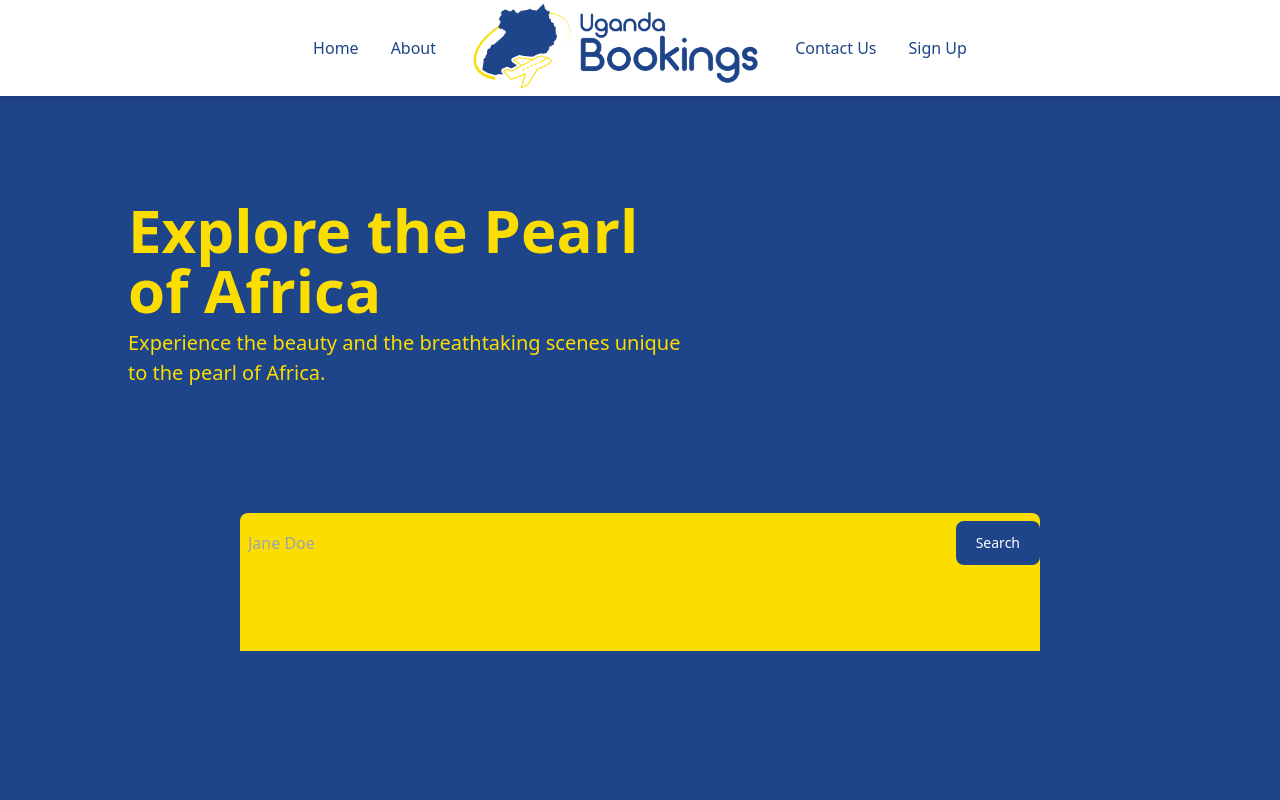
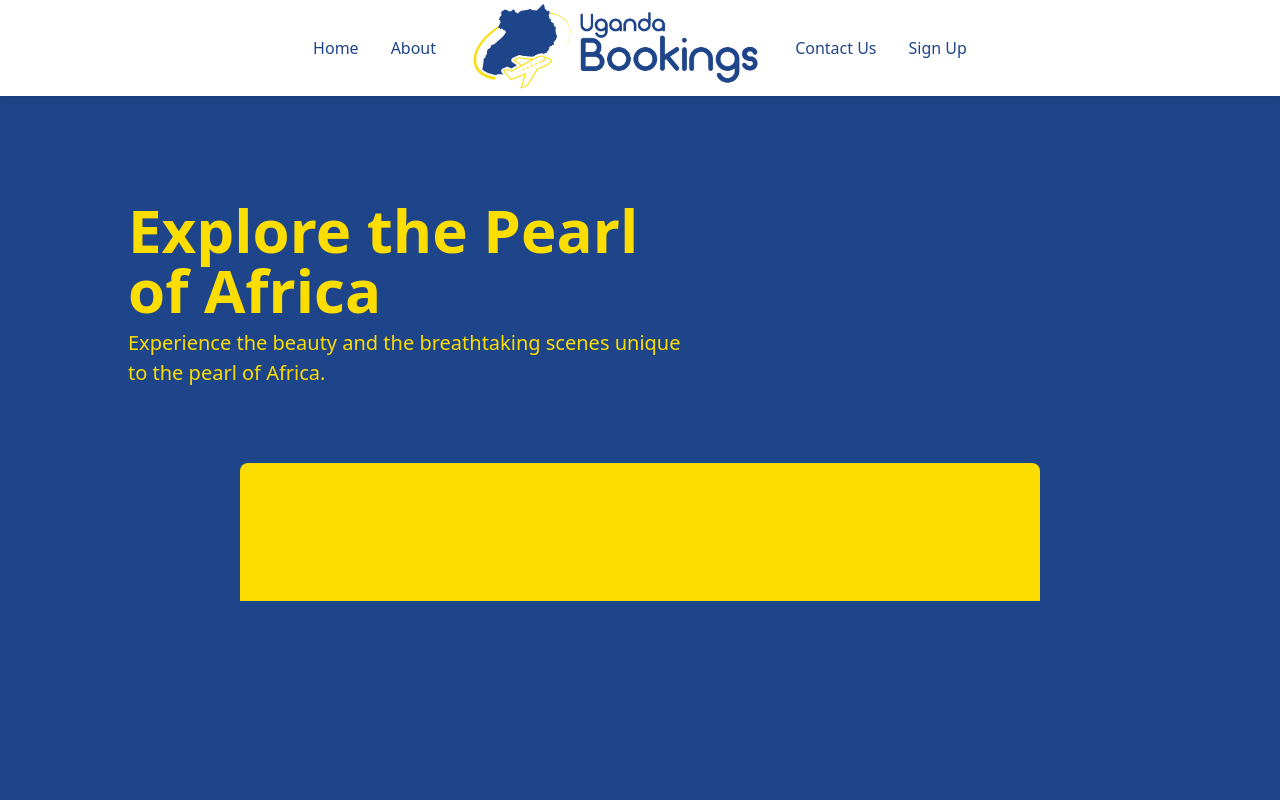
Before and after one commit to Abaasa1/ugandabookings, a React (Create React App) app: page / in a window 1280 px wide. Shown: the top 800 px of the page. Built offline with nearby package versions, Linux system fonts and the light colour scheme.

Commit message:
Update Hero.jsx

```diff
--- a/src/components/Hero.jsx
+++ b/src/components/Hero.jsx
@@ -10,23 +10,8 @@ const Hero = () => {
         Experience the beauty and the breathtaking scenes unique <br></br>to the
         pearl of Africa.
       </p>
-      <div className="w-full align-bottom mt-[125px]">
-        <div className="bg-secondary w-[800px] h-[138px] rounded-t-lg mx-auto align-bottom items-end justify-end ">
-          <div class="flex items-center py-2">
-            <input
-              class="appearance-none bg-transparent border-none w-full text-gray-700 mr-3 py-1 px-2 leading-tight focus:outline-none"
-              type="text"
-              placeholder="Jane Doe"
-              aria-label="Full name"
-            />
-            <button
-              class="flex-shrink-0 !bg-primary text-sm text-white py-3 px-5 rounded-lg"
-              type="button"
-            >
-              Search{" "}
-            </button>
-          </div>
-        </div>
+      <div className="w-full align-bottom mt-[75px]">
+        <div className="bg-secondary w-[800px] h-[138px] rounded-t-lg mx-auto align-bottom items-end justify-end "></div>
       </div>
     </div>
   );
```
